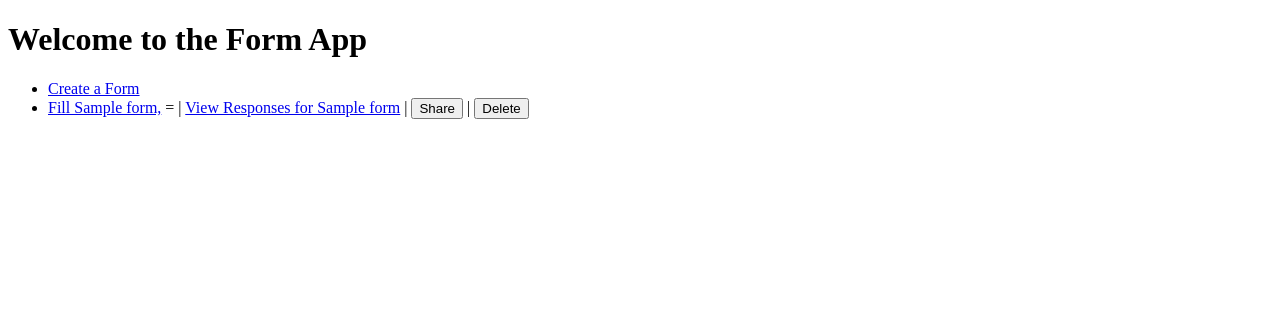
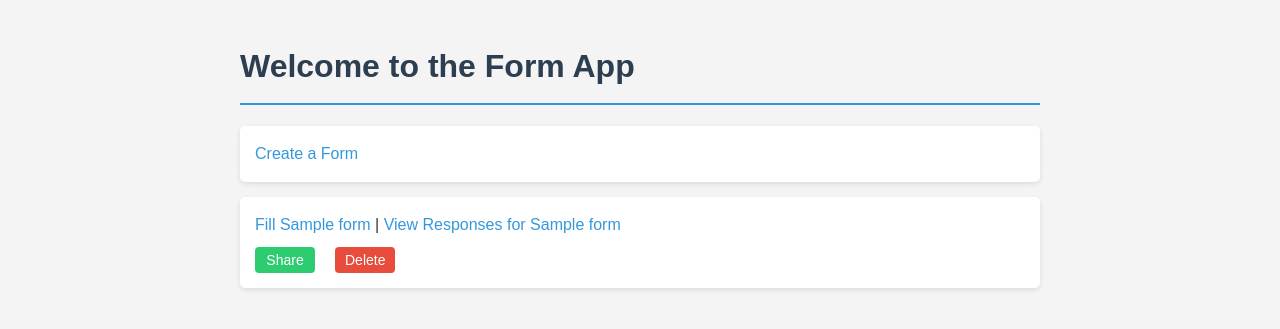
Before and after one commit to omijbhabha/FormApp, a Flask app: page / in a window 1280 px wide. Shown: the top 329 px of the page. Run offline with Flask 3, Linux system fonts and the light colour scheme; tables that the repository leaves empty hold one stand-in row (values such as "Sample post").

Commit message:
made changes to the css

```diff
--- a/static/styles.css
+++ b/static/styles.css
@@ -0,0 +1,205 @@
+/* styles.css */
+
+body {
+    font-family: Arial, sans-serif;
+    line-height: 1.6;
+    color: #333;
+    max-width: 800px;
+    margin: 0 auto;
+    padding: 20px;
+    background-color: #f4f4f4;
+}
+
+h1 {
+    color: #2c3e50;
+    border-bottom: 2px solid #3498db;
+    padding-bottom: 10px;
+}
+
+a {
+    color: #3498db;
+    text-decoration: none;
+}
+
+a:hover {
+    text-decoration: underline;
+}
+
+ul {
+    list-style-type: none;
+    padding: 0;
+}
+
+li {
+    background-color: #fff;
+    margin-bottom: 15px;
+    padding: 15px;
+    border-radius: 5px;
+    box-shadow: 0 2px 5px rgba(0,0,0,0.1);
+}
+
+form {
+    background-color: #fff;
+    padding: 20px;
+    border-radius: 5px;
+    box-shadow: 0 2px 5px rgba(0,0,0,0.1);
+}
+
+label {
+    display: block;
+    margin-bottom: 5px;
+    font-weight: bold;
+}
+
+input[type="text"],
+input[type="number"],
+input[type="date"],
+select {
+    width: 100%;
+    padding: 8px;
+    margin-bottom: 10px;
+    border: 1px solid #ddd;
+    border-radius: 4px;
+}
+
+button,
+input[type="submit"] {
+    background-color: #3498db;
+    color: #fff;
+    padding: 10px 15px;
+    border: none;
+    border-radius: 4px;
+    cursor: pointer;
+    font-size: 16px;
+}
+
+button:hover,
+input[type="submit"]:hover {
+    background-color: #2980b9;
+}
+
+table {
+    width: 100%;
+    border-collapse: collapse;
+    margin-top: 20px;
+    background-color: #fff;
+    box-shadow: 0 2px 5px rgba(0,0,0,0.1);
+}
+
+th, td {
+    text-align: left;
+    padding: 12px;
+    border-bottom: 1px solid #ddd;
+}
+
+th {
+    background-color: #3498db;
+    color: #fff;
+}
+
+tr:nth-child(even) {
+    background-color: #f2f2f2;
+}
+
+.alert {
+    padding: 10px;
+    margin-bottom: 15px;
+    border-radius: 4px;
+}
+
+.alert-success {
+    background-color: #d4edda;
+    border-color: #c3e6cb;
+    color: #155724;
+}
+
+.field {
+    margin-bottom: 15px;
+    background-color: #f9f9f9;
+    padding: 10px;
+    border-radius: 4px;
+}
+
+fieldset {
+    border: 1px solid #ddd;
+    padding: 15px;
+    margin-bottom: 20px;
+    border-radius: 4px;
+}
+
+legend {
+    font-weight: bold;
+    color: #2c3e50;
+}
+
+/* Action buttons (Share, Delete) */
+.action-buttons {
+    display: flex;
+    gap: 10px;
+    margin-top: 10px;
+}
+
+.btn {
+    display: inline-block;
+    padding: 5px 10px;
+    border: none;
+    border-radius: 4px;
+    cursor: pointer;
+    font-size: 14px;
+    text-align: center;
+    text-decoration: none;
+    transition: background-color 0.3s ease;
+    min-width: 60px;
+    margin-right: 10px;
+}
+
+.btn-share {
+    background-color: #2ecc71;
+    color: white !important;
+}
+
+.btn-share:hover {
+    background-color: #27ae60;
+}
+
+.btn-delete {
+    background-color: #e74c3c;
+    color: white !important;
+}
+
+.btn-delete:hover {
+    background-color: #c0392b;
+}
+
+/* Ensure inline form doesn't break layout */
+form.inline {
+    display: inline;
+    margin: 0;
+    padding: 0;
+    background: none;
+    box-shadow: none;
+}
+
+/* Additional styles to ensure visibility */
+.action-buttons .btn {
+    opacity: 1;
+    visibility: visible;
+}
+
+/* Increase specificity for button styles */
+li .action-buttons .btn {
+    display: inline-block;
+    padding: 5px 10px;
+    margin-right: 10px;
+    font-size: 14px;
+}
+
+li .action-buttons .btn-share {
+    background-color: #2ecc71;
+    color: white;
+}
+
+li .action-buttons .btn-delete {
+    background-color: #e74c3c;
+    color: white;
+}
--- a/templates/index.html
+++ b/templates/index.html
@@ -22,22 +22,24 @@
         <!-- List forms user has created -->
         {% for form in forms %}
             <li>
-                <a href="{{ url_for('fill_form', form_id=form.id) }}">Fill {{ form.name }},</a> =
-                |
-                <a href="{{ url_for('view_responses', form_id=form.id) }}">View Responses for {{ form.name }}</a>
-                |
-                <button onclick="shareForm({{ form.id }})">Share</button>
-                |
-                <form action="{{ url_for('delete_form', form_id=form.id) }}" method="POST" style="display: inline;">
-                    <button type="submit" onclick="return confirm('Are you sure you want to delete this form?')">Delete</button>
-                </form>
+                <div>
+                    <a href="{{ url_for('fill_form', form_id=form.id) }}">Fill {{ form.name }}</a>
+                    |
+                    <a href="{{ url_for('view_responses', form_id=form.id) }}">View Responses for {{ form.name }}</a>
+                </div>
+                <div class="action-buttons">
+                    <button class="btn btn-share" onclick="shareForm('{{ form.id }}')">Share</button>
+                    <form action="{{ url_for('delete_form', form_id=form.id) }}" method="POST" class="inline">
+                        <button type="submit" class="btn btn-delete" onclick="return confirm('Are you sure you want to delete this form?')">Delete</button>
+                    </form>
+                </div>
             </li>
         {% endfor %}
     </ul>
 
     <script>
         function shareForm(formId) {
-            const shareUrl = `${window.location.origin}/fill_form/${formId}`;
+            var shareUrl = window.location.origin + '/fill_form/' + formId;
             navigator.clipboard.writeText(shareUrl).then(function() {
                 alert('Share link copied to clipboard!');
             }, function(err) {
```
Also changed, not shown: instance/forms.db.
